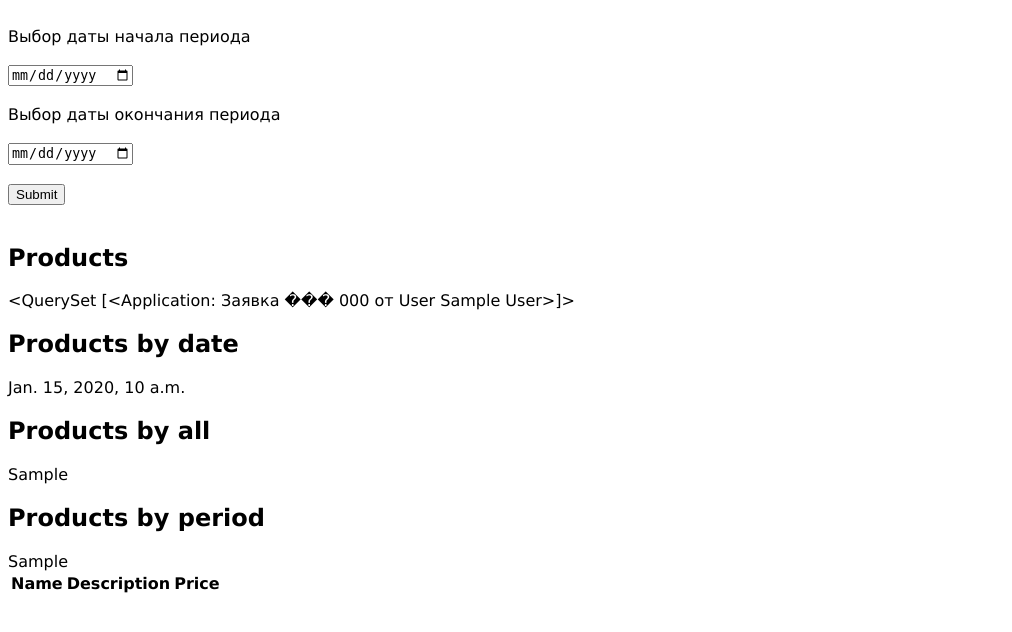
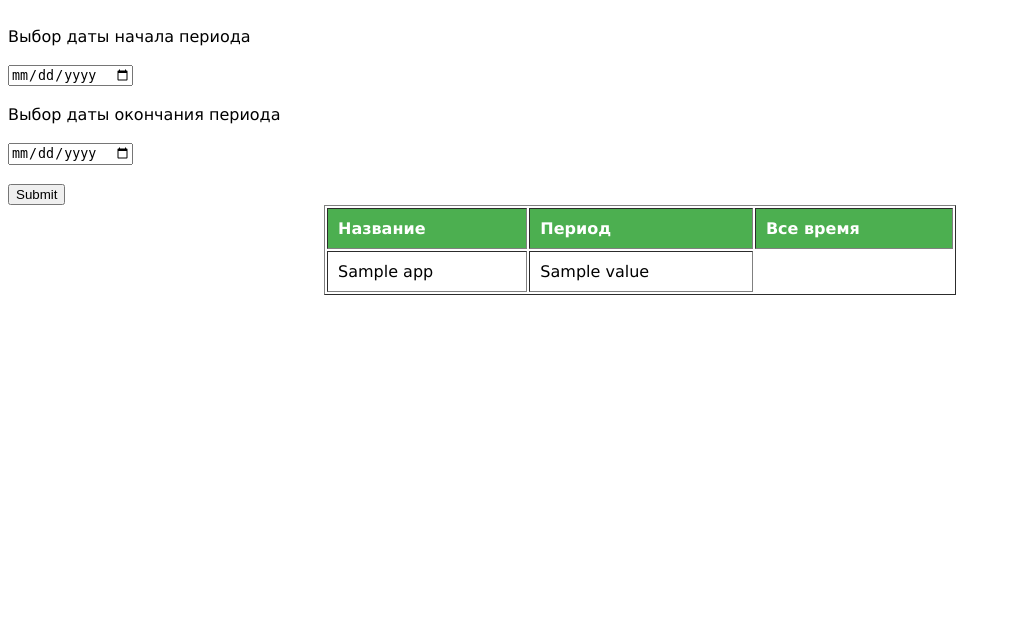
Before and after one commit to repka98/Test_Task_Django, a Django app: template app/product_app/templates/product_app/product_list.html in a window 1280 px wide. Shown: the top 632 px of the page, without its empty margins (0-1012 px from the left). Run offline with Django 5.2, Linux system fonts and the light colour scheme; tables that the repository leaves empty hold one stand-in row (values such as "Sample post"); the template is opened without the code that fills it: values that come from a table or form of the project are taken from there, most other values are stand-ins (such as "Sample title", 1, 10 or a date in 2020); lists and menus that the app fills with data are empty.

Commit message:
Обновлено приложения для создания таблицы отчета

```diff
--- a/app/product_app/models.py
+++ b/app/product_app/models.py
@@ -88,7 +88,7 @@ class CoordinationApplication(models.Model):
 
 class StatusBook(models.Model):
 	STATUS = (
-		('sent_for-processing','Отправлена в обработку'),
+		('sent_for_processing','Отправлена в обработку'),
 		('returned_for_clarification','Возвращена на уточнение'),
 		('sent_for_processing_repeated','Отправлена в обработку (повторно)'),
 		('processing_completed','Обработка завершена'),
--- a/app/product_app/static/css/styles.css
+++ b/app/product_app/static/css/styles.css
@@ -1,3 +1,17 @@
 body{ font-family: Verdana;}
 h1{color:navy;}
 img{width:350px;}
+table {
+    width: 50%;
+    margin: auto;
+}
+
+th, td {
+    padding: 10px;
+    text-align: left;
+}
+
+th {
+    background-color: #4CAF50;
+    color: white;
+}
--- a/app/product_app/templates/product_app/product_list.html
+++ b/app/product_app/templates/product_app/product_list.html
@@ -18,39 +18,20 @@
             <br/>
           <input type="submit" value="Submit">
         </form>
-            <br/>
-            <h2>Products</h2>
-             {{ products }}
-            <br/>
-            <h2>Products by date</h2>
-             {{ products_count_by_date_lt }}
-<br/>
-<h2>Products by all</h2>
-            {{ products_count_all }}
-<br/>
-<h2>Products by period</h2>
-        {{ products_count_by_period }}
-<br/>
-
-         <table>
-            <thead>
-                <tr>
-                    <th>Name</th>
-                    <th>Description</th>
-                    <th>Price</th>
-                </tr>
-            </thead>
-             <tbody>
-
-             </tbody>
-<!--            <tbody>-->
-<!--                {% for product in products %}-->
-<!--                    <tr>-->
-<!--                        <td>{{ product.number_app }}</td>-->
-<!--                        <td>{{ product.user_name }}</td>-->
-<!--                        <td>{{ product.user_last_name }}</td>-->
-<!--                    </tr>-->
-<!--                {% endfor %}-->
-<!--            </tbody>-->
+        <table border="1">
+          <tr>
+              <th> Название </th>
+              <th> Период </th>
+              <th> Все время </th>
+          </tr>
+          {% for app in product_list %}
+            <tr>
+                <!-- Отображаем ключи и значения словаря -->
+                <td>{{ app.name }}</td>
+                {% for key, value in app.products.items %}
+                    <td>{{ value }}</td>
+                {% endfor %}
+            </tr>
+        {% endfor %}
         </table>
 {% endblock content %}
```
Also changed, not shown: app/product_app/views.py (+161 -11 lines).
